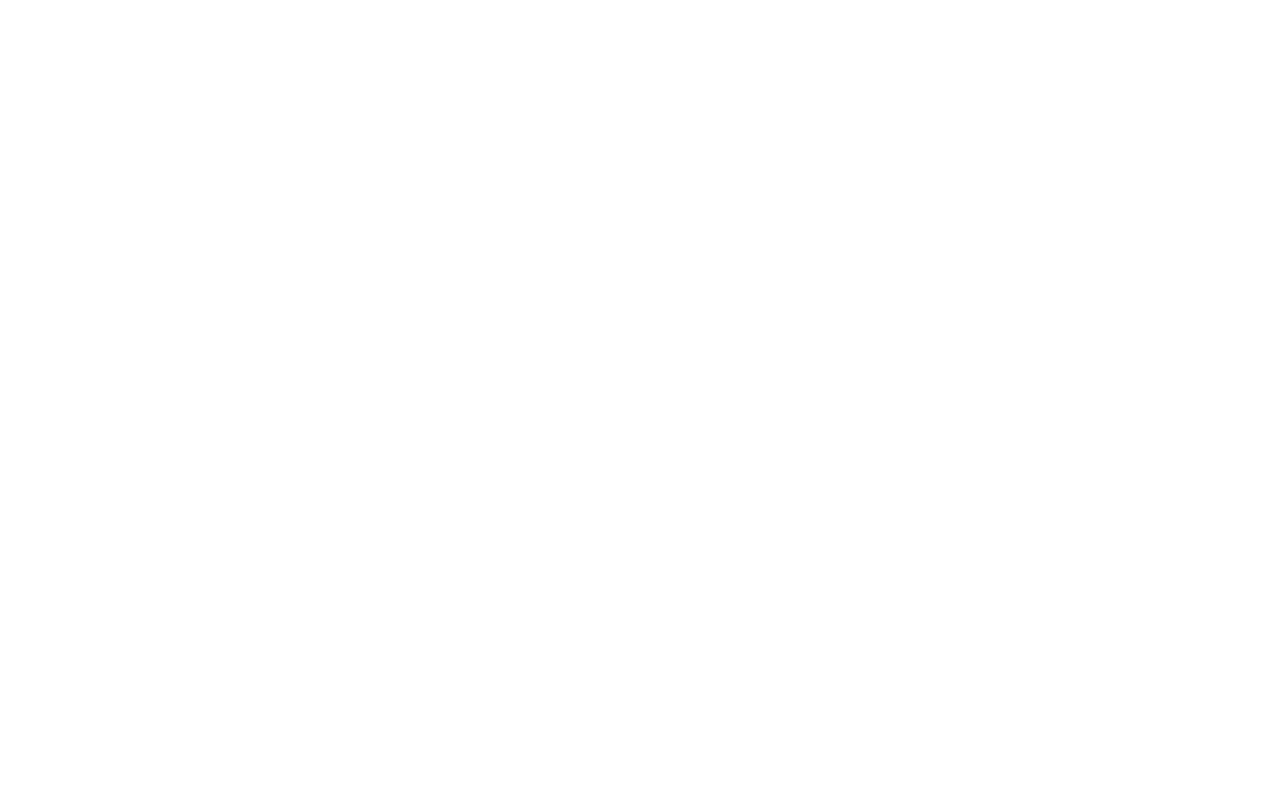
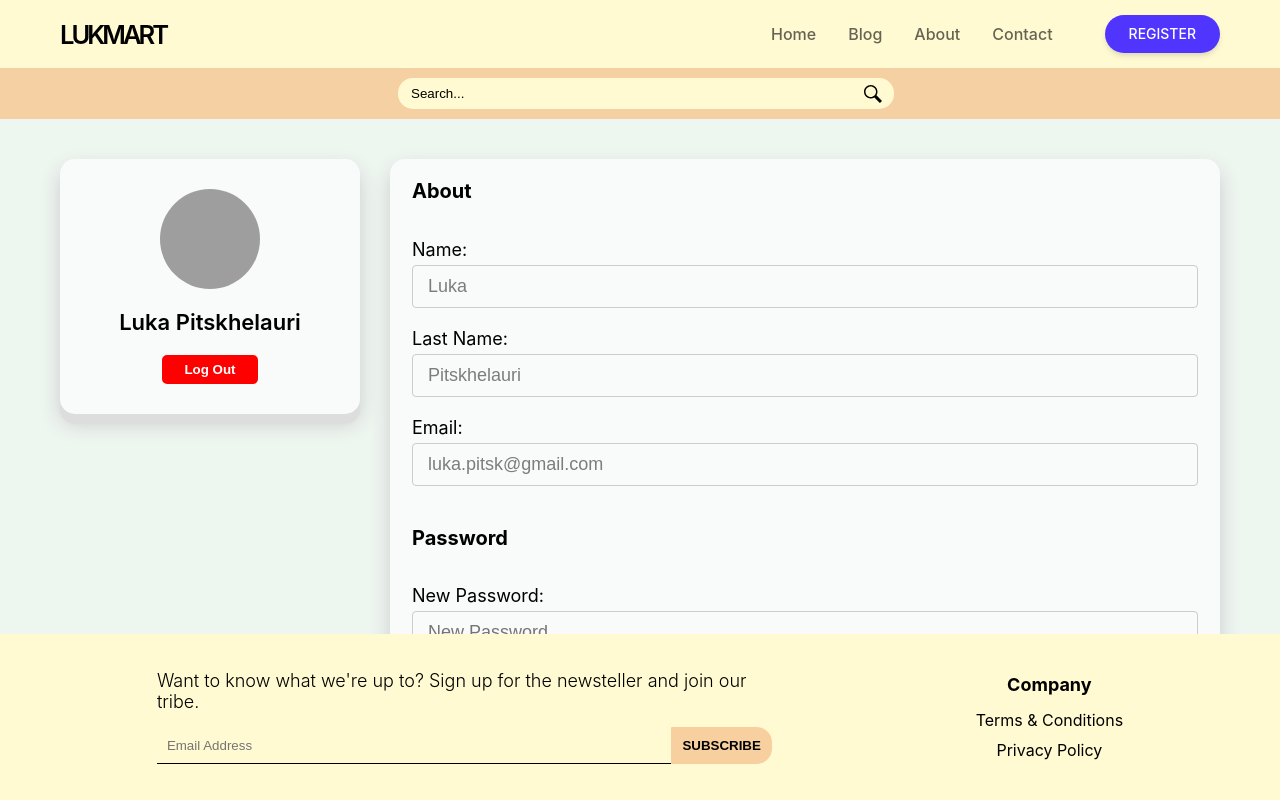
Before and after one commit to lukaoes/React-TBC, a React (Create React App) app: page /profile in a window 1280 px wide. Before the commit this address had no page. Built offline with nearby package versions, Linux system fonts and the light colour scheme; grey boxes are pictures that could not be loaded.

Commit message:
Make: Profile page

```diff
--- /dev/null
+++ b/src/components/Profile/profileForm.jsx
@@ -0,0 +1,32 @@
+const ProfileForm = () => {
+  return (
+    <form className="profile-form">
+      <fieldset>
+        <legend>About</legend>
+
+        <label htmlFor="name">Name:</label>
+        <input type="text" id="name" name="name" value="Luka" readOnly />
+
+        <label htmlFor="last_name">Last Name:</label>
+        <input type="text" id="last_name" name="last_name" value="Pitskhelauri" readOnly />
+
+        <label htmlFor="email">Email:</label>
+        <input type="email" id="email" name="email" value="luka.pitsk@gmail.com" readOnly />
+      </fieldset>
+
+      <fieldset>
+        <legend>Password</legend>
+
+        <label htmlFor="new_password">New Password:</label>
+        <input type="password" id="new_password" name="new_password" placeholder="New Password..."/>
+
+        <label htmlFor="confirm_new_password">Confirm New Password:</label>
+        <input type="password" id="confirm_new_password" name="confirm_new_password" placeholder="Confirm New Password..." />
+
+        <button>Save Changes</button>
+      </fieldset>
+    </form>
+  )
+}
+
+export default ProfileForm
--- /dev/null
+++ b/src/components/Profile/profileUser.jsx
@@ -0,0 +1,11 @@
+const ProfileUser = () => {
+  return (
+    <div className="profile-user">
+      <img src="https://picsum.photos/450/450" alt="profile"/>
+      <p>Luka Pitskhelauri</p>
+      <button>Log Out</button>
+    </div>
+  )
+}
+
+export default ProfileUser
--- /dev/null
+++ b/src/pages/Profile.jsx
@@ -0,0 +1,13 @@
+import ProfileForm from "../components/Profile/profileForm"
+import ProfileUser from "../components/Profile/profileUser"
+
+const Profile = () => {
+  return (
+    <div className="profile-container">
+      <ProfileUser />
+      <ProfileForm />
+    </div>
+  )
+}
+
+export default Profile
--- a/src/routes/allRoutes.jsx
+++ b/src/routes/allRoutes.jsx
@@ -3,6 +3,7 @@
 import Home from "../pages/Home"
 import Contact from "../pages/Contact"
 import Blog from "../pages/Blog"
+import Profile from "../pages/Profile"
 
 const AllRoutes = () => {
   return (
@@ -12,6 +13,7 @@
           <Route path="/" element={<Home />} />
           <Route path="/contact" element={<Contact />} />
           <Route path="/blog" element={<Blog />} />
+          <Route path="/profile" element={<Profile />} />
         </Route>
       </Routes>
     </BrowserRouter>
--- /dev/null
+++ b/src/styles/_profile.scss
@@ -0,0 +1,144 @@
+.profile-container {
+  padding: 40px 20px;
+  max-width: 1200px;
+  margin: 0 auto;
+
+  @media only screen and (min-width: $tablet) {
+    display: flex;
+    gap: 30px;
+    justify-content: center;
+ }
+}
+
+.profile-user {
+  height: 100%;
+  display: flex;
+  min-width: 300px;
+  gap: 20px;
+  align-items: center;
+  flex-direction: column;
+  border-radius: 15px;
+  padding: 30px;
+  margin-bottom: 40px;
+  background: rgba(255, 255, 255, 0.6);
+  box-shadow: 0px 10px 1px rgba(221, 221, 221, 1), 0 10px 20px rgba(204, 204, 204, 1);
+
+  img {
+    width: 100px;
+    height: 100px;
+    object-fit: cover;
+    border-radius: 100%;
+  }
+
+  p {
+    font-size: 20px;
+    text-align: center;
+    font-weight: 600;
+  }
+
+  button {
+    padding: 5px 20px;
+    border-radius: 5px;
+    font-weight: 800;
+    background-color: #ff0000;
+    color: #ffffff;
+    border: 2px solid #ff0000;
+    transition: all 0.3s ease-in-out;
+    cursor: pointer;
+
+    &:hover {
+      background-color: transparent;
+      color: #ff0000;
+    }
+  }
+
+  @media only screen and (min-width: $tablet) {
+    p {
+      font-size: 22px;
+    }
+ }
+}
+
+.profile-form {
+  padding: 10px;
+  border-radius: 15px;
+  width: 100%;
+  background: rgba(255, 255, 255, 0.6);
+  box-shadow: 0px 10px 1px rgba(221, 221, 221, 1), 0 10px 20px rgba(204, 204, 204, 1);
+
+  fieldset {
+    border: none;
+
+    legend {
+      font-size: 20px;
+      font-weight: 700;
+      padding: 10px 0;
+    }
+  }
+
+  label {
+    display: block;
+    font-size: 17px;
+  }
+
+  input {
+    border: 1px solid #ccc;
+    width: 100%;
+    border-radius: 4px;
+    background-color: transparent;
+    border-bottom: 1px solid #ccc;
+    padding: 10px 15px;
+    margin: 5px 0 15px 0;
+
+    &:focus {
+      outline: 1px solid $blue;
+      box-shadow: rgba(33, 35, 38, 0.1) 0px 10px 10px -10px;
+    }
+
+    &:read-only {
+      color: rgba($color: #000000, $alpha: 0.5);
+      &:focus {
+        outline: 0;
+        box-shadow: none;
+      }
+    }
+  }
+
+  button {
+    display: block;
+    margin: 20px auto 0;
+    color: #fff;
+    border: 1px solid $blue;
+    background-color: $blue;
+    padding: 10px 15px;
+    cursor: pointer;
+    border-radius: 8px;
+    transition: all 0.3s ease-in-out;
+
+    &:hover {
+      background-color: transparent;
+      color: $blue;
+    }
+  }
+
+
+  @media only screen and (min-width: $tablet) {
+    legend {
+      font-size: 22px;
+      margin: 20px 0;
+    }
+
+    label {
+      font-size: 18px;
+    }
+
+    input {
+      font-size: 18px;
+      margin: 5px 0 20px 0;
+    }
+
+    button {
+      font-size: 18px;
+    }
+  }
+}
--- a/src/styles/index.scss
+++ b/src/styles/index.scss
@@ -9,3 +9,4 @@
 @import './home';
 @import './contact';
 @import './blog';
+@import './profile';
```
